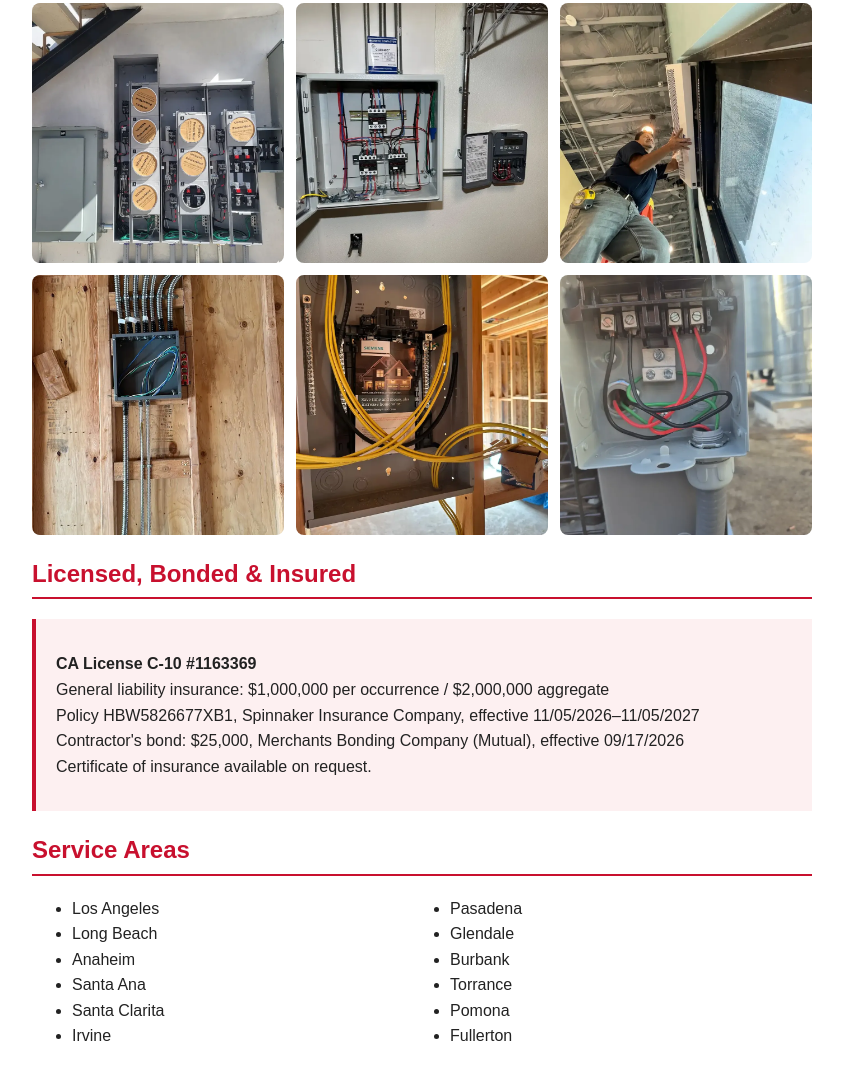
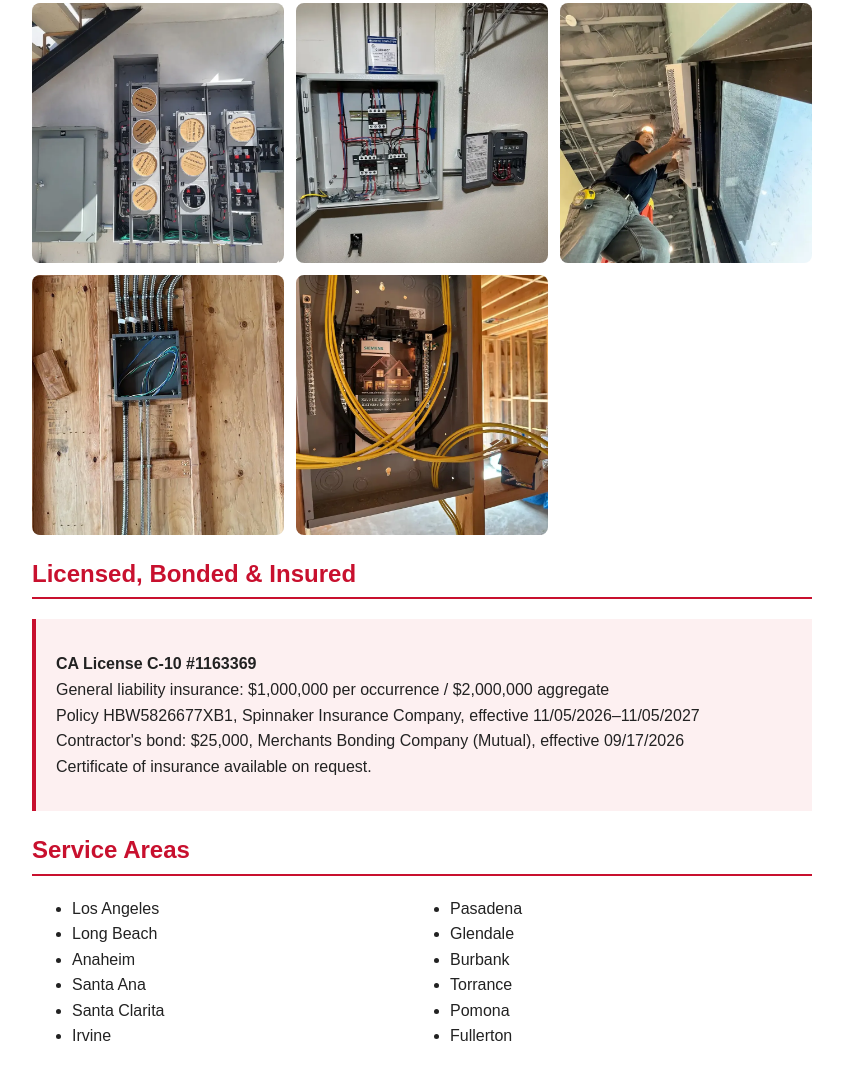
Before and after one commit to henrygranados767-png/lighting-speed-electric-website, a plain HTML site: page index.html in a window 1280 px wide. Shown: the part 1075-2150 px from the top of the page, without its empty margins (218-1061 px from the left). Drawn offline with Linux system fonts and the light colour scheme.

Commit message:
Remove photo 7 from Our Work gallery

```diff
--- a/index.html
+++ b/index.html
@@ -67,7 +67,6 @@
       <img src="fotos/foto-3.webp" alt="Electrical installation work by Lighting Speed Electric Inc." loading="lazy">
       <img src="fotos/foto-4.webp" alt="Electrical installation work by Lighting Speed Electric Inc." loading="lazy">
       <img src="fotos/foto-6.webp" alt="Electrical installation work by Lighting Speed Electric Inc." loading="lazy">
-      <img src="fotos/foto-7.webp" alt="Electrical installation work by Lighting Speed Electric Inc." loading="lazy">
     </div>
   </section>
   <section>
```
